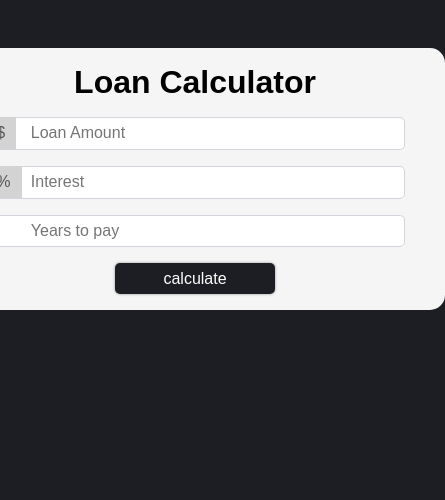
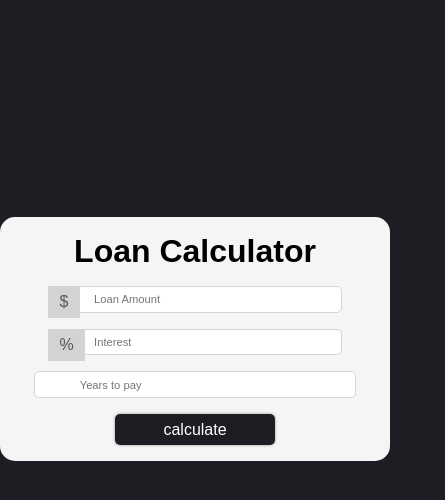
Before and after one commit to MaheshRath08/JS_Loan_Calculator, a plain HTML site: page index.html in a window 390 px wide. Shown: the whole page, 445 px wide, since content can reach past the window. Drawn offline with Linux system fonts and the light colour scheme.

Commit message:
responsive

```diff
--- a/style.css
+++ b/style.css
@@ -35,7 +35,6 @@ input[type="number"]{
     outline: none;
     border-radius: 5px;
     border: 1px solid #d4d4dd;
-    position: relative;
     text-indent: 2rem;
     width: 420px;
 }
@@ -80,3 +79,14 @@ input[type="number"]:focus{
     font-size: 1rem;
     color: #353535;
 }
+
+@media (max-width:499px) {
+    .container{
+        width: 100vw;
+        top: 20%;
+    }
+    input[type="number"]{
+        width: 90%;
+        font-size: 70%;
+    }
+}
```
